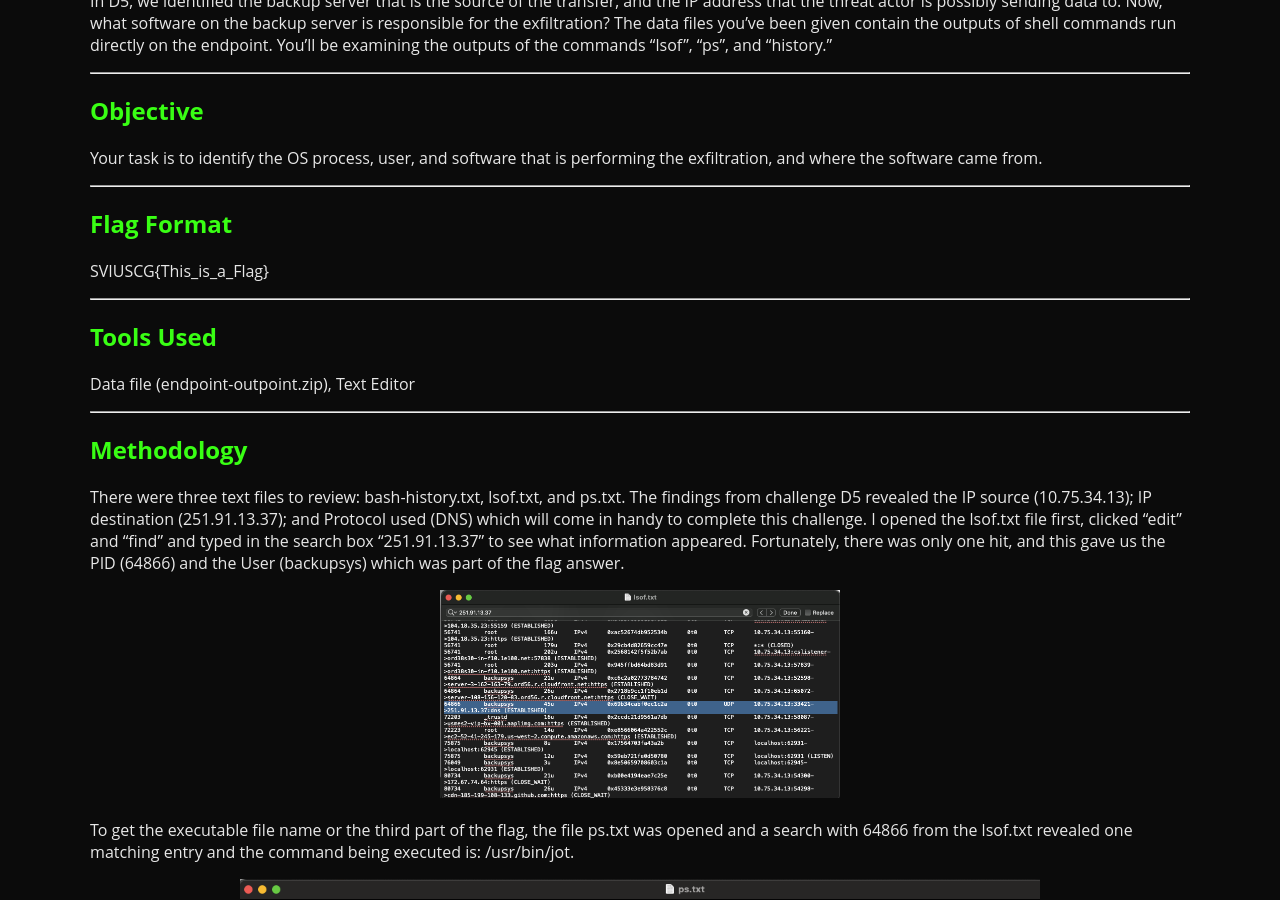
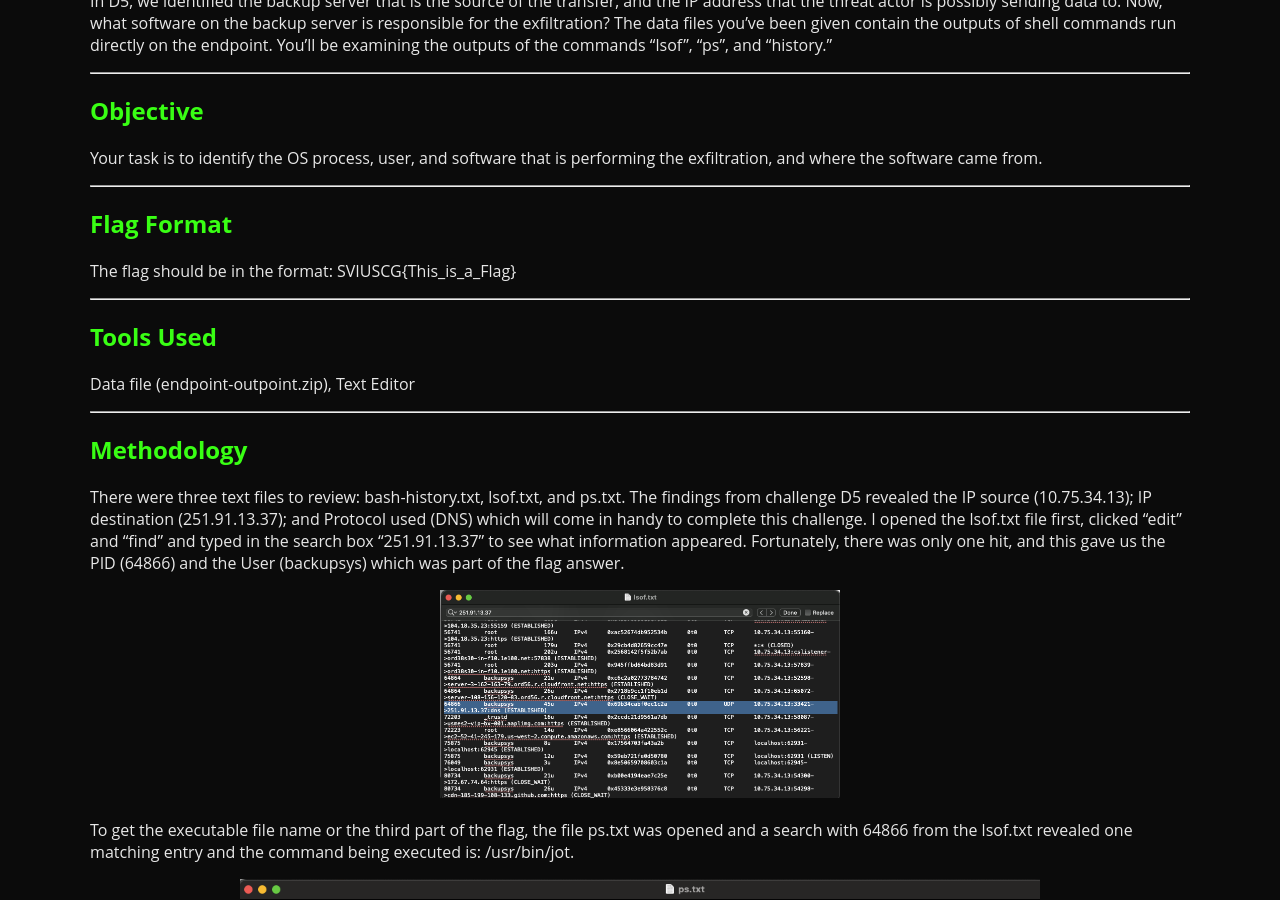
Before and after one commit to glsanclem/2026-US-Cyber-Open-CTF, a Jekyll site: the page built from main_challenges/d7-endpoints-exfiltration.md, in a window 1280 px wide and 900 px high, scrolled down 588 px. Built offline with Jekyll 4.4.1, drawn with Linux system fonts in a browser that asks for light colours.

Commit message:
Update flag format description in documentation

```diff
--- a/main_challenges/d7-endpoints-exfiltration.md
+++ b/main_challenges/d7-endpoints-exfiltration.md
@@ -26,7 +26,7 @@ Your task is to identify the OS process, user, and software that is performing t
 ---
 
 ## Flag Format
-SVIUSCG{This_is_a_Flag}
+The flag should be in the format: SVIUSCG{This_is_a_Flag}
 
 ---
 
```
